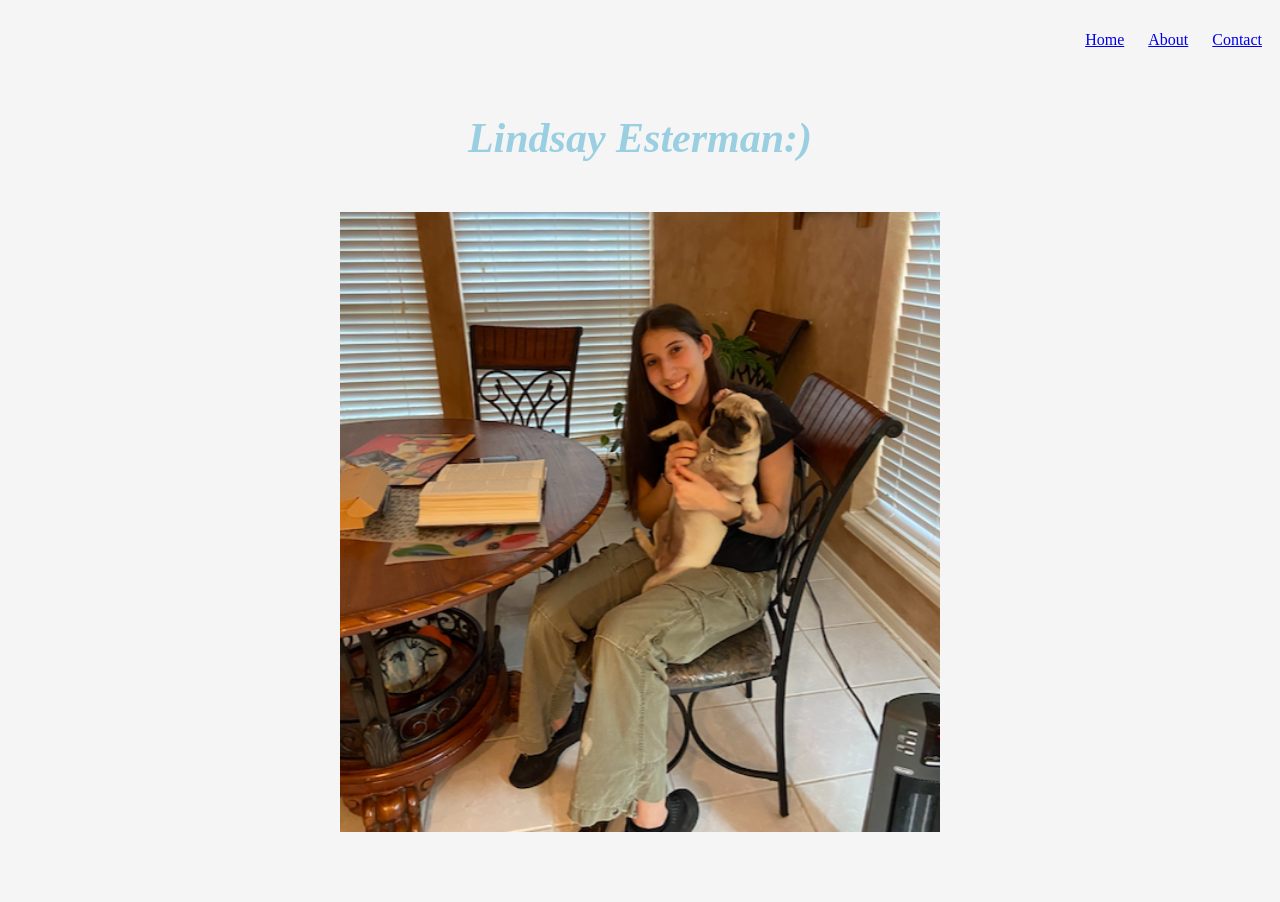
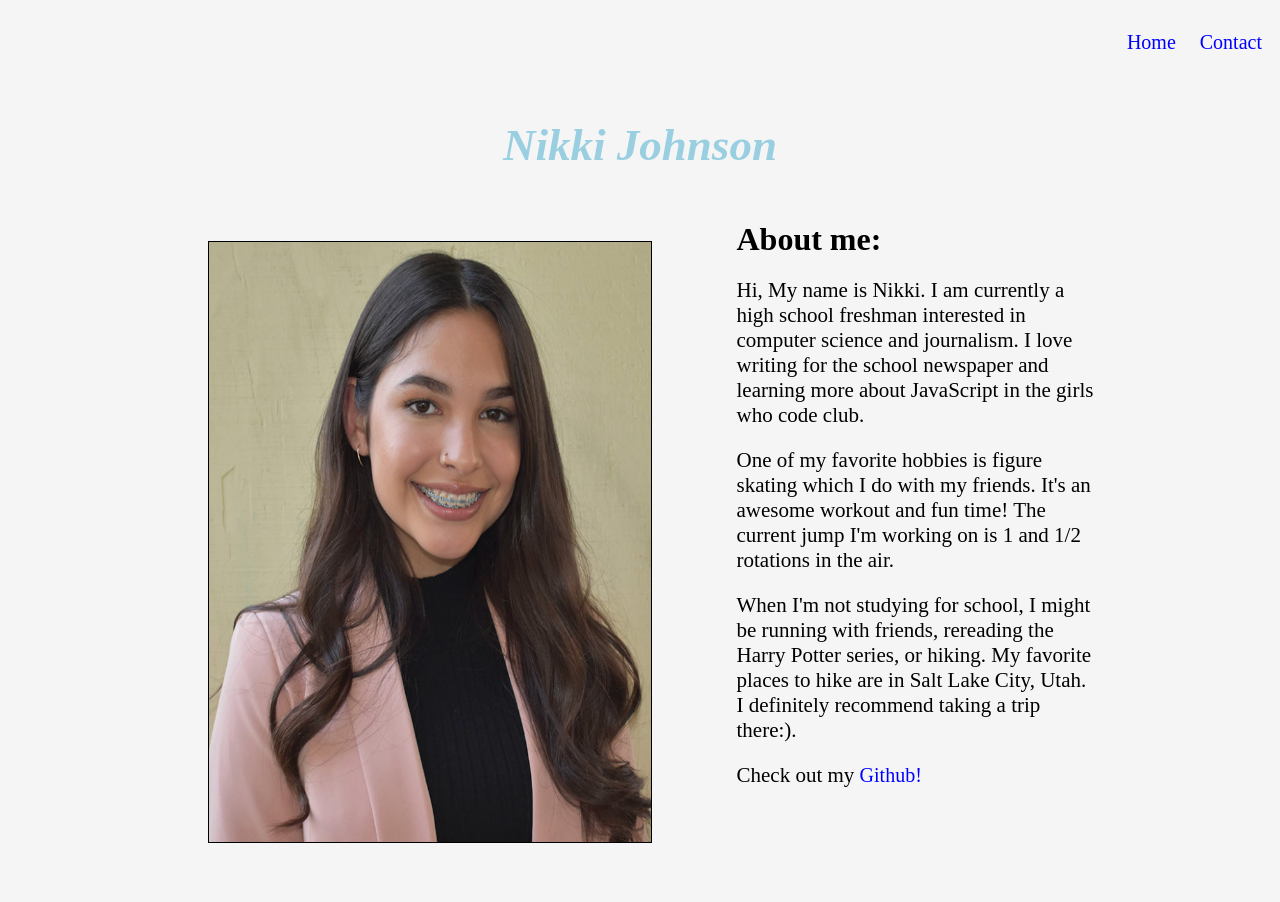
Before and after one commit to lindsayesterman/gwc-personal-site-sample, a plain HTML site: page index.html in a window 1280 px wide. Before the commit the page ends 840 px from the top, so only its background shows below. Drawn offline with Linux system fonts and the light colour scheme.

Commit message:
name and remove about page for gwc pres tmrw

```diff
--- a/index.html
+++ b/index.html
@@ -6,7 +6,7 @@
 
 	<meta charset="utf-8">
 	<meta name="viewport" content="width=device-width">
-	<title>Lindsay Esterman</title>
+	<title>Nikki Johnson</title>
 	<link href="style.css" rel="stylesheet" type="text/css" />
 
 </head>
@@ -15,14 +15,37 @@
 
   <ul>
     <li><a href="index.html">Home</a></li>
-    <li><a href="about.html">About</a></li>
     <li><a href="contact.html">Contact</a></li>
   </ul>
 
-	<h1 class="name">Lindsay Esterman:)</h1>
+	<h1 class="name">Nikki Johnson</h1>
 
-	<img src="lindsay-photo.png">
 
+<div><p style="float: left;">	<img src="nikki-johnson.png"
+height="200px" width="200px" border="1px"></p>
+<div class="aboutmesection">
+	<h2 class="about">About me:</h2>
+		<p class="pabout"> Hi, My name is Nikki. I am currently a high school freshman interested in computer science and journalism. I love writing for the school newspaper and learning more about JavaScript in the girls who code club.
+		</p>
+    <p class="pabout">
+      One of my favorite hobbies is figure skating which I do with my friends. It's an awesome workout and fun time! The current jump I'm working on is 1 and 1/2 rotations in the air.
+      </p>
+    <p class="pabout">
+      When I'm not studying for school, I might be running with friends, rereading the Harry Potter series, or hiking. My favorite places to hike are in Salt Lake City, Utah. I definitely recommend taking a trip there:).
+    </p>
+    <p class="pabout">
+       Check
+			out my
+			<a href="https://github.com/lindsayesterman">Github!</a>
+		</p>
+    </div>
+</div>
+
+
+
+
+
+	</div>
     <script src="script.js"></script>
   </body>
 </html>
--- a/style.css
+++ b/style.css
@@ -7,7 +7,7 @@ h1 {
   color: #99CFE0;
   margin-top: 50px;
   margin-bottom: 50px;
-  font-size: 42px;
+  font-size: 45px;
   font-style: italic;
 }
 
@@ -17,18 +17,22 @@ h2, p, ol {
 }
 
 h2 {
-  font-size: 27px;
+  font-size: 32px;
 }
 
 p, ol {
-  font-size: 17px;
+  font-size: 21px;
+}
+
+.aboutmesection{
+  margin-left:550px;
 }
 
 img {
-  display: block;
-  margin: 0 auto;
-  width: 600px;
-  height: 620px;
+  display: inline-block;
+  margin: 0px auto 50px 200px;
+  width: 70%;
+  height: 600px;
 }
 
 ul {
@@ -52,3 +56,13 @@ textarea {
   height:70px;
   resize:vertical;
 }
+
+a {
+  color:blue;
+  text-decoration:none;
+  font-size:20px;
+}
+
+a:hover{
+  text-decoration:underline;
+}
```
Also changed, not shown: about.html (deleted, +0 -37 lines), contact.html (+1 -2 lines), nikki-johnson.png (added), sarah-cohen.png (added).
